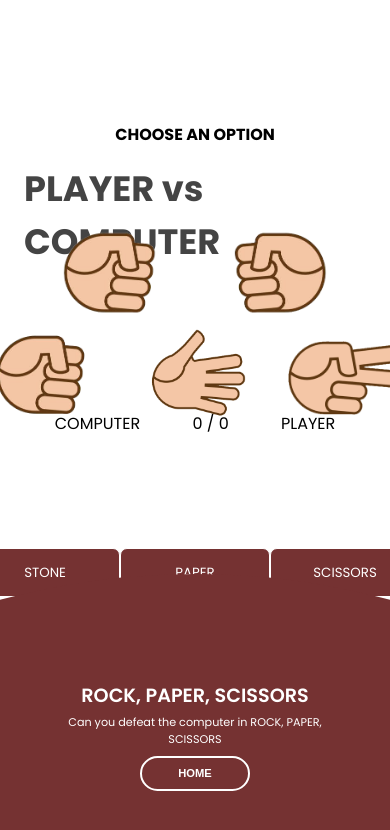
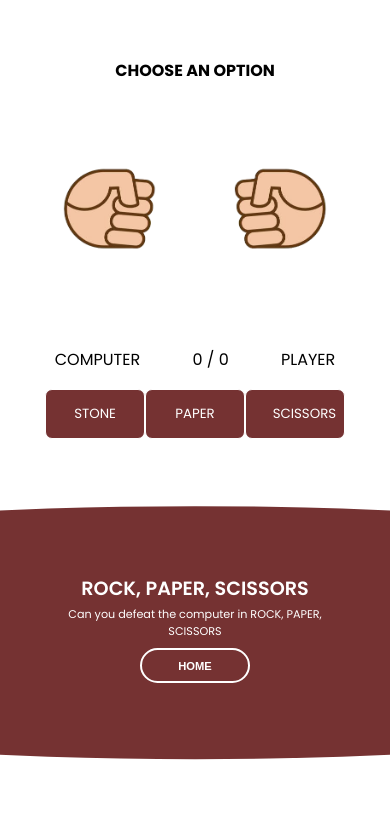
Before and after one commit to Tiago2231/rock-paper-scissor, a plain HTML site: page index.html in a window 390 px wide. Both pictures are taken after a click on the button "PLAY NOW". Drawn offline with Linux system fonts and the light colour scheme.

Commit message:
Update styles.css

```diff
--- a/styles.css
+++ b/styles.css
@@ -51,12 +51,12 @@ form {
   grid-row: 1 / 2;
 }
 
-form.sign-up-form {
+form.Ryomup-form {
   opacity: 0;
   z-index: 1;
 }
 
-form.sign-in-form {
+form.Ryom-form {
   z-index: 2;
 }
 
@@ -247,12 +247,12 @@ form.sign-in-form {
   left: 25%;
 }
 
-.container.RYOMGAMES-mode form.sign-up-form {
+.container.RYOMGAMES-mode form.Ryomup-form {
   opacity: 1;
   z-index: 2;
 }
 
-.container.RYOMGAMES-mode form.sign-in-form {
+.container.RYOMGAMES-mode form.Ryom-form {
   opacity: 0;
   z-index: 1;
 }
@@ -474,7 +474,11 @@ form.sign-in-form {
   }
 }
 
-@media (max-width: 570px) {
+@media (max-width: 570px ) {
+  *{
+    padding: 0;
+    margin: 0;
+  }
   form {
     padding: 0 1.5rem;
   }
@@ -484,18 +488,46 @@ form.sign-in-form {
   }
   .panel .content {
     padding: 0.5rem 1rem;
+
   }
+
+
   .container {
-    padding: 1.5rem;
+    padding: 0.5rem;
+    /* min-height: 901px; */
   }
 
   .container:before {
-    bottom: 72%;
+    bottom: 70%;
     left: 50%;
   }
+  .right-panel{
+      margin-top: -215px;
+  }
 
-  .container.sign-up-mode:before {
-    bottom: 28%;
+  .container.RYOMGAMES-mode:before {
+    bottom: 40%;
     left: 50%;
+    height: 30%;
   }
+  .options button{
+    width: 100px;
+    height: 50px;
+    margin-top: -95px;
+  }
+  .home{
+    display: flex;
+  }
+  .title {
+    margin-bottom: -49px;
+    margin-top: -13px;
+    font-size: 50px;
 }
+.images .plays{
+  width: 100px;
+
+}
+.message {
+  margin: 1em 0 2em;
+}
+}
```
